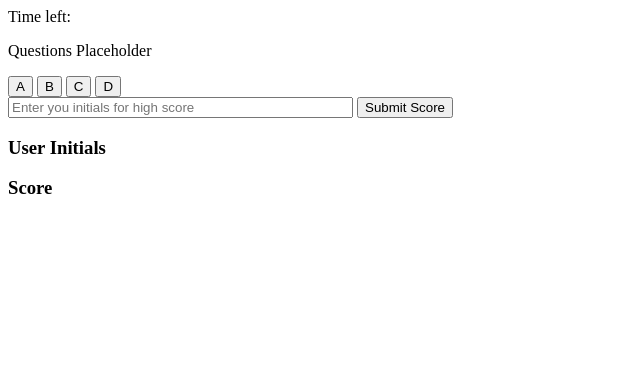
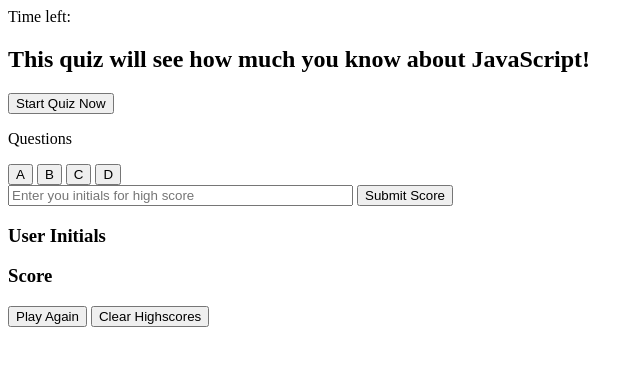
Before and after one commit to Nicog124/quiz-hw4, a plain HTML site: page index.html in a window 1280 px wide. Shown: the whole page, without its empty margins (0-643 px from the left). Drawn offline with Linux system fonts and the light colour scheme.

Commit message:
added all html for quiz

```diff
--- a/index.html
+++ b/index.html
@@ -5,36 +5,56 @@
     <meta http-equiv="X-UA-Compatible" content="IE=edge" />
     <meta name="viewport" content="width=device-width, initial-scale=1.0" />
     <title>JS Quiz</title>
-    <link rel="stylesheet" href="/assets/css/style.css">
+    <link rel="stylesheet" href="./assets/css/style.css" />
   </head>
   <body>
-    <div id="container">
+    <nav>
+      <div id="timer">Time left:</div>
+    </nav>
+
+    <div class="container">
+      <div id="startpage">
+        <h2>This quiz will see how much you know about JavaScript!</h2>
+        <button id="startbtn">Start Quiz Now</button>
+      </div>
+
       <div id="quiz">
-        <div id="timer">Time left:</div>
-        <div id="questions"><p>Questions Placeholder</p></div>
+        <div id="questions"><p>Questions</p></div>
         <button id="a" onclick="checkAnswer('a')">A</button>
         <button id="b" onclick="checkAnswer('b')">B</button>
         <button id="c" onclick="checkAnswer('c')">C</button>
         <button id="d" onclick="checkAnswer('d')">D</button>
         <div id="result"></div>
       </div>
-
       <div id="gameover">
         <div id="finalScore"></div>
-        <input type="text" size = "40" placeholder="Enter you initials for high score" name="intials" id="initials"/>
+        <input
+          type="text"
+          size="40"
+          placeholder="Enter you initials for high score"
+          name="intials"
+          id="initials"
+        />
         <button id="submitScore">Submit Score</button>
       </div>
-
-      <div id=highscoreContainer>
+      <div id="highscoreContainer">
         <div id="high-scorePage">
           <div id="highscore-header">
             <h3>User Initials</h3>
             <h3>Score</h3>
           </div>
-            <div id = "highscore-initials"></div>
-            <div id = "highscore-score"></div>
+          <div id="highscore-initials"></div>
+          <div id="highscore-score"></div>
+        </div>
+        <div id="endGameBtns">
+          <button id="playAgain" onclick="replayQuiz()">Play Again</button>
+          <button id="clearHighscore" onclick="clearScore()">
+            Clear Highscores
+          </button>
         </div>
       </div>
-<script src="/assets/js/script.js"></script>
+    </div>
+
+    <script src="./assets/js/script.js"></script>
   </body>
 </html>
```
Lines whose indentation alone changed are shown as unchanged.
